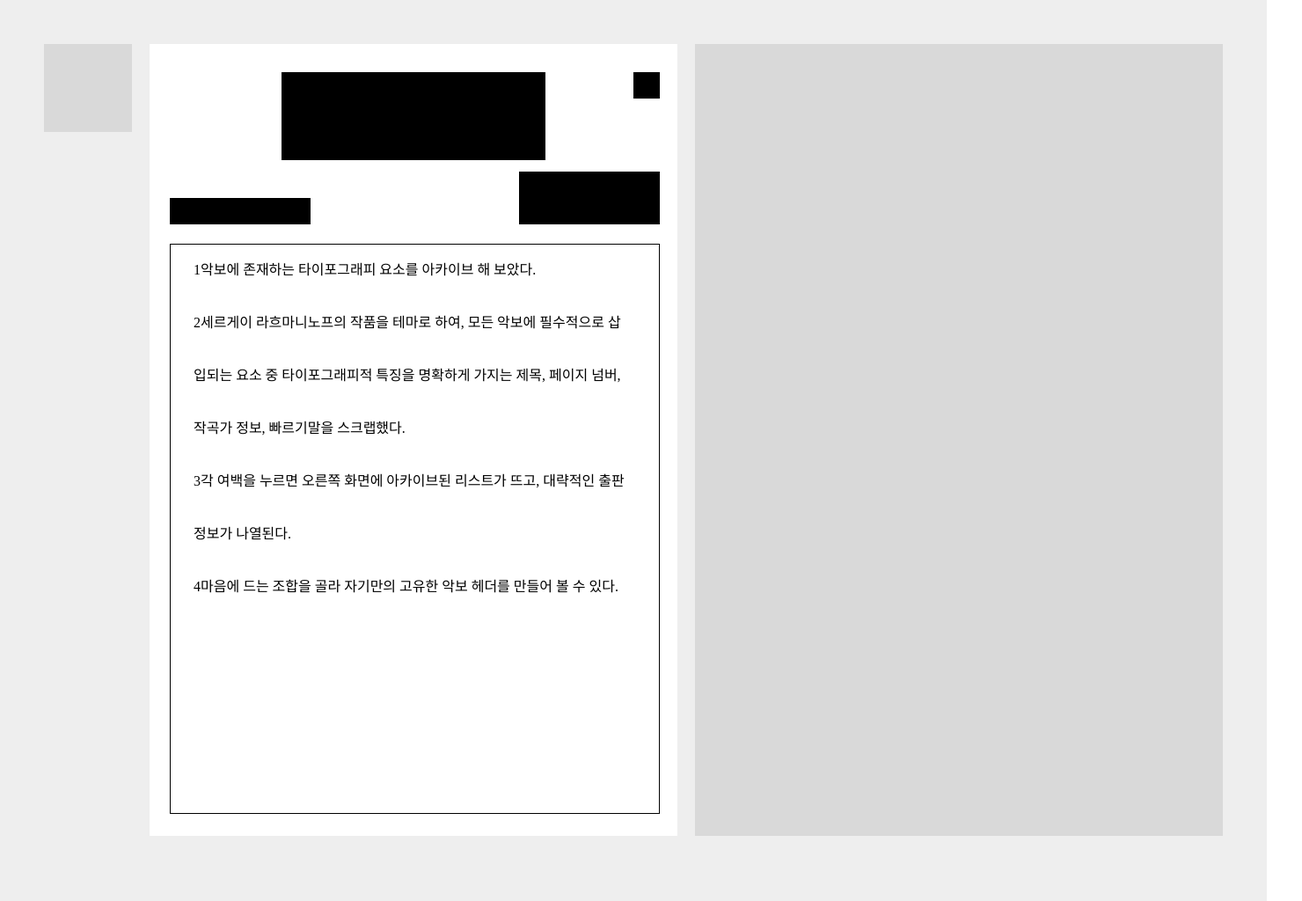
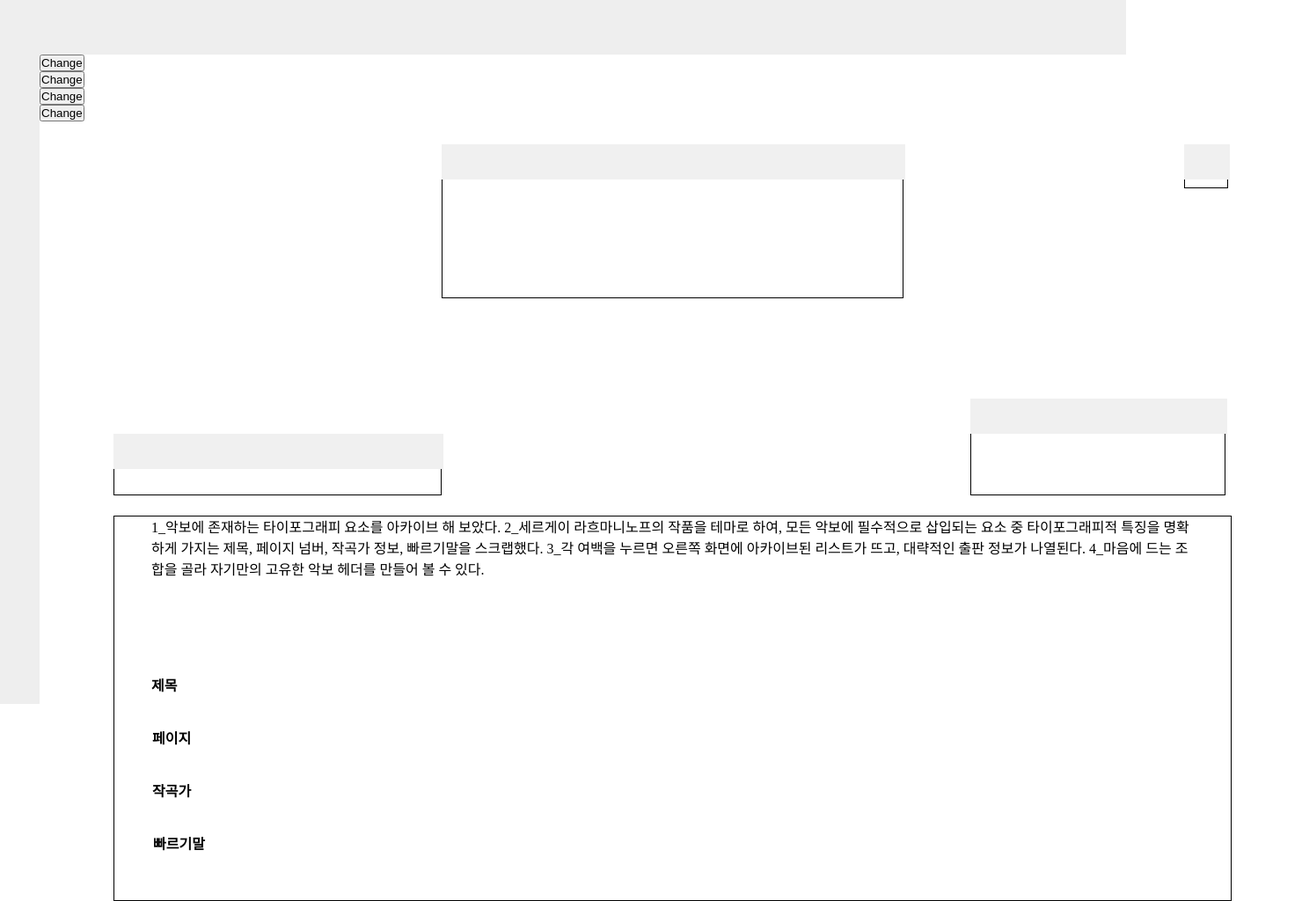
Before and after one commit to Eskra-Kaen/Rachtypo, a plain HTML site: page index.html in a window 1280 px wide. Shown: the whole page at 88% size, 1480 px wide, since content can reach past the window. Drawn offline with Linux system fonts and the light colour scheme.

Commit message:
Update index.html

```diff
--- a/index.html
+++ b/index.html
@@ -1,39 +1,66 @@
 <!DOCTYPE html>
 <html lang="en">
-  <head>
-    <meta charset="utf-8" />
-    <meta name="viewport" content="width=device-width, initial-scale=1" />
-    <title>Blank Page</title>
-    <link rel="stylesheet" href="/style.css"/>
-    <script src="/script.js" defer></script>
-  </head>
+<head>
+  <meta charset="UTF-8">
+  <meta name="viewport" content="width=device-width, initial-scale=1.0">
 
-  <body>
+  <link rel="stylesheet" href="style.css">
+</head>
 
 
-    <div class="Desktop1" style="width: 1440px; height: 1024px; position: relative; background: white">
-    <div class="Rectangle2" style="width: 1440px; height: 1024px; left: 0px; top: 0px; position: absolute; background: #EEEEEE"></div>
-    <div class="Rectangle1" style="width: 100px; height: 100px; left: 50px; top: 50px; position: absolute; background: #D9D9D9"></div>
-    <div class="Rectangle4" style="width: 600px; height: 900px; left: 170px; top: 50px; position: absolute; background: white"></div>
-    <div class="Rectangle9" style="width: 557px; height: 648px; left: 193px; top: 277px; position: absolute; background: white; border: 1px black solid"></div>
-    <div class="Rectangle5" style="width: 300px; height: 100px; left: 320px; top: 82px; position: absolute; background: black"></div>
+<body>
+<div style="width: 100vw; height: 100vh; left: 0px; top: 0px; position: absolute; background: #EEEEEE">
+<div style="width: 1435px; height: 1000px; left: 45px; top: 62px; position: absolute; background: white">
+<div style="width: 1271px; height: 438px; left: 84px; top: 524px; position: absolute; background: white; border: 1px black solid"></div>
 
 
+  <div style="width: 525px; height: 175px; left: 457px; top: 102px; position: absolute; background: white; border: 1px black solid"></div>
+  <div style="width: 50px; height: 50px; left: 1301px; top: 102px; position: absolute; background: white; border: 1px black solid"></div>
+  <div style="width: 290px; height: 110px; left: 1058px; top: 391px; position: absolute; background: white; border: 1px black solid"></div>
+  <div style="width: 373px; height: 70px; left: 84px; top: 431px; position: absolute; background: white; border: 1px black solid"></div>
 
-  <div class="display-area">
-    <div class="Rectangle3 image-container" id="image-container" style="width: 600px; height: 900px; left: 790px; top: 50px; position: absolute; background: #D9D9D9"></div>
+  <div class="containert" style="width: 527px; height: 177px; left: 457px; top: 102px; position: absolute;">
+    <div id="container1" class="image-container"></div>
+  </div>
+  <div id="container2" class="description-container" style="height: 60px; left: 240px; top: 680px; position: absolute; color: black; font-weight: 400;"></div>
+  <div class="round1">
+    <button id="buttonT">Change</button>
   </div>
 
-
-  <div class="buttons">
-    <div class="Rectangle6 button" id="page-btn" style="width: 30px; height: 30px; left: 720px; top: 82px; position: absolute; background: black"></div>
-    <div class="Rectangle7 button" id="composer-btn" style="width: 160px; height: 60px; left: 590px; top: 195px; position: absolute; background: black"></div>
-    <div class="Rectangle5 button" id="title-btn" style="width: 300px; height: 100px; left: 320px; top: 82px; position: absolute; background: black"></div>
-    <div class="Rectangle8 button" id="metornom-btn" style="width: 160px; height: 30px; left: 193px; top: 225px; position: absolute; background: black"></div>
+  <div class="containerp" style="width: 52px; height: 52px; left: 1301px; top: 102px; position: absolute;">
+    <div id="container3" class="image-container"></div>
+  </div>
+  <div id="container4" class="description-container" style="height: 60px; left: 240px; top: 740px; position: absolute; color: black; font-weight: 400;"></div>
+  <div class="round4">
+    <button id="buttonP">Change</button>
   </div>
 
-    <div class="234" style="width: 500px; height: 593px; left: 220px; top: 277px; position: absolute; color: black; font-size: 16px; font-family: Pretendard; font-weight: 400; line-height: 60px; word-wrap: break-word">1악보에 존재하는 타이포그래피 요소를 아카이브 해 보았다.<br/>2세르게이 라흐마니노프의 작품을 테마로 하여, 모든 악보에 필수적으로 삽입되는 요소 중 타이포그래피적 특징을 명확하게 가지는 제목, 페이지 넘버, 작곡가 정보, 빠르기말을 스크랩했다.<br/>3각 여백을 누르면 오른쪽 화면에 아카이브된 리스트가 뜨고, 대략적인 출판 정보가 나열된다.<br/>4마음에 드는 조합을 골라 자기만의 고유한 악보 헤더를 만들어 볼 수 있다.</div>
+  <div class="containerc" style="width: 292px; height: 112px; left: 1058px; top: 391px; position: absolute;">
+    <div id="container5" class="image-container"></div>
+  </div>
+  <div id="container6" class="description-container" style="height: 60px; left: 240px; top: 800px; position: absolute; color: black; font-weight: 400;"></div>
+  <div class="round3">
+    <button id="buttonC">Change</button>
+  </div>
+
+  <div class="containerm" style="width: 375px; height: 72px; left: 84px; top: 431px; position: absolute;">
+    <div id="container7" class="image-container"></div>
+  </div>
+  <div id="container8" class="description-container" style="height: 60px; left: 240px; top: 860px; position: absolute; color: black; font-weight: 400;"></div>
+  <div class="round2">
+    <button id="buttonM">Change</button>
+  </div>
+
+  <div class="bonmun" style="width: 1189px; height: 180px; left: 127px; top: 524px; position: absolute; color: black;">1_악보에 존재하는 타이포그래피 요소를 아카이브 해 보았다. 2_세르게이 라흐마니노프의 작품을 테마로 하여, 모든 악보에 필수적으로 삽입되는 요소 중 타이포그래피적 특징을 명확하게 가지는 제목, 페이지 넘버, 작곡가 정보, 빠르기말을 스크랩했다. 3_각 여백을 누르면 오른쪽 화면에 아카이브된 리스트가 뜨고, 대략적인 출판 정보가 나열된다. 4_마음에 드는 조합을 골라 자기만의 고유한 악보 헤더를 만들어 볼 수 있다.</div>
+  <div class="title" style="width: 1189px; height: 60px; left: 127px; top: 704px; position: absolute; color: black; font-weight: 700;">제목</div>
+  <div class="title" style="width: 1189px; height: 60px; left: 128px; top: 764px; position: absolute; color: black; font-weight: 700;">페이지</div>
+  <div class="title" style="width: 1189px; height: 60px; left: 128px; top: 824px; position: absolute; color: black; font-weight: 700;">작곡가</div>
+  <div class="title" style="width: 1189px; height: 60px; left: 129px; top: 884px; position: absolute; color: black; font-weight: 700;">빠르기말</div>
+
+</div>
 </div>
 
-  </body>
+<script src="script.js"></script>
+
+</body>
 </html>
```
